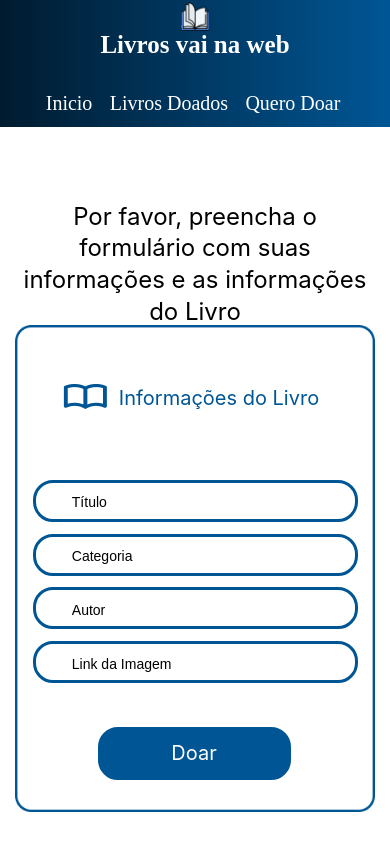
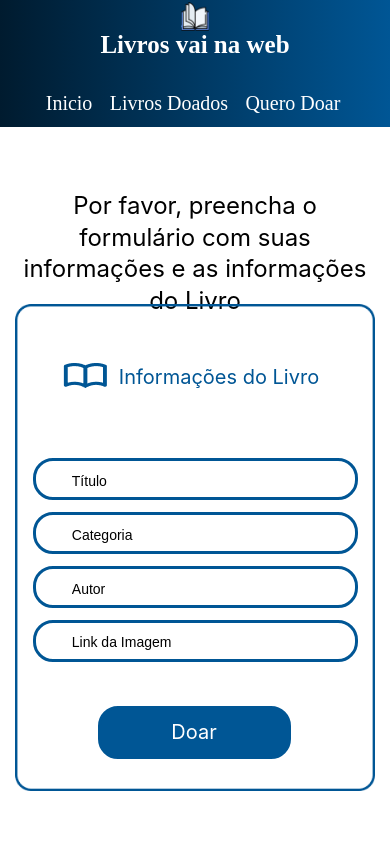
Before and after one commit to arielvasconcelosgoncalves/livros-vai-na-web, a React (Vite) app: page /QueroDoar in a window 390 px wide. Shown: the top 844 px of the page. Built offline with nearby package versions, Linux system fonts and the light colour scheme.

Commit message:
update: melhoria na responsividade

```diff
--- a/src/Pages/QueroDoar/querodoar.module.scss
+++ b/src/Pages/QueroDoar/querodoar.module.scss
@@ -2,8 +2,10 @@
    display: flex;
    align-items: center;
    flex-direction: column;
-   height: 90vh;
+   min-height: 90vh;
+   height: auto;
    width: 100vw;
+   padding-bottom: 2rem; // espaço extra se necessário
 }
 .section1{
     p{
```
